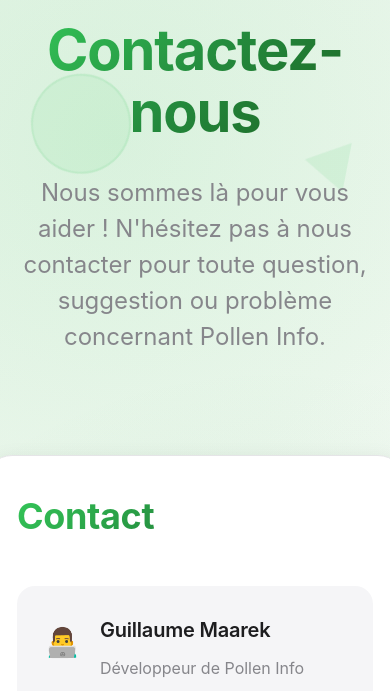
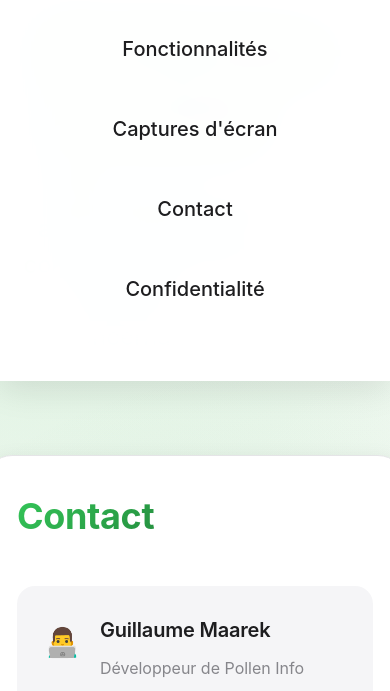
Before and after one commit to guillaumemaarek/polleninfo-website, a plain HTML site: page contact.html in a window 390 px wide. Both pictures are taken after a click on the button 349 px from the left and 36 px from the top of the page. Shown: the part 100-791 px from the top of the page. Drawn offline with Linux system fonts and the light colour scheme.

Commit message:
improve responsiveness for burger menu

```diff
--- a/contact.html
+++ b/contact.html
@@ -137,7 +137,7 @@
         .mobile-menu {
             display: none;
             position: fixed;
-            top: 100%;
+            top: 0;
             left: 0;
             right: 0;
             background: rgba(255, 255, 255, 0.98);
@@ -147,10 +147,13 @@
             box-shadow: 0 8px 32px rgba(0, 0, 0, 0.1);
             z-index: 999;
             padding: 40px 0;
+            transform: translateY(-100%);
+            transition: transform 0.3s ease;
         }
 
         .mobile-menu.active {
             display: block;
+            transform: translateY(0);
         }
 
         .mobile-menu ul {
@@ -1072,12 +1075,19 @@
     <script>
         // Mobile menu functionality
         function toggleMobileMenu() {
+            console.log('toggleMobileMenu called'); // Debug log
             const mobileMenu = document.getElementById('mobileMenu');
             const toggle = document.querySelector('.mobile-menu-toggle');
+
+            console.log('mobileMenu:', mobileMenu); // Debug log
+            console.log('toggle:', toggle); // Debug log
 
             if (mobileMenu && toggle) {
                 mobileMenu.classList.toggle('active');
                 toggle.classList.toggle('active');
+                console.log('Menu toggled, active class:', mobileMenu.classList.contains('active')); // Debug log
+            } else {
+                console.log('Elements not found!'); // Debug log
             }
         }
 
```
Also changed, not shown: index.html (+11 -1 lines).
